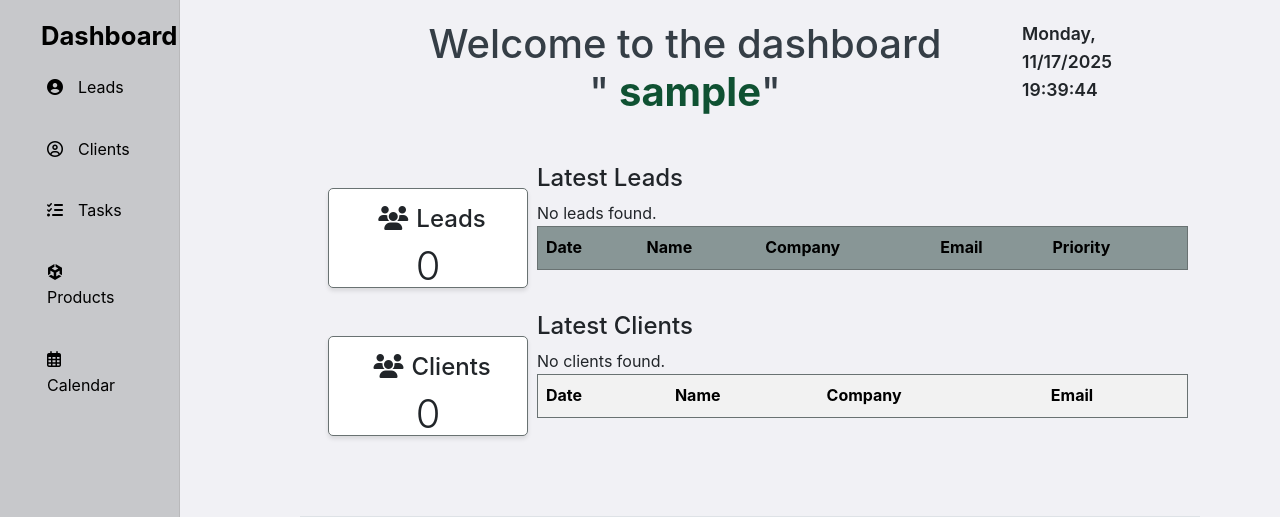
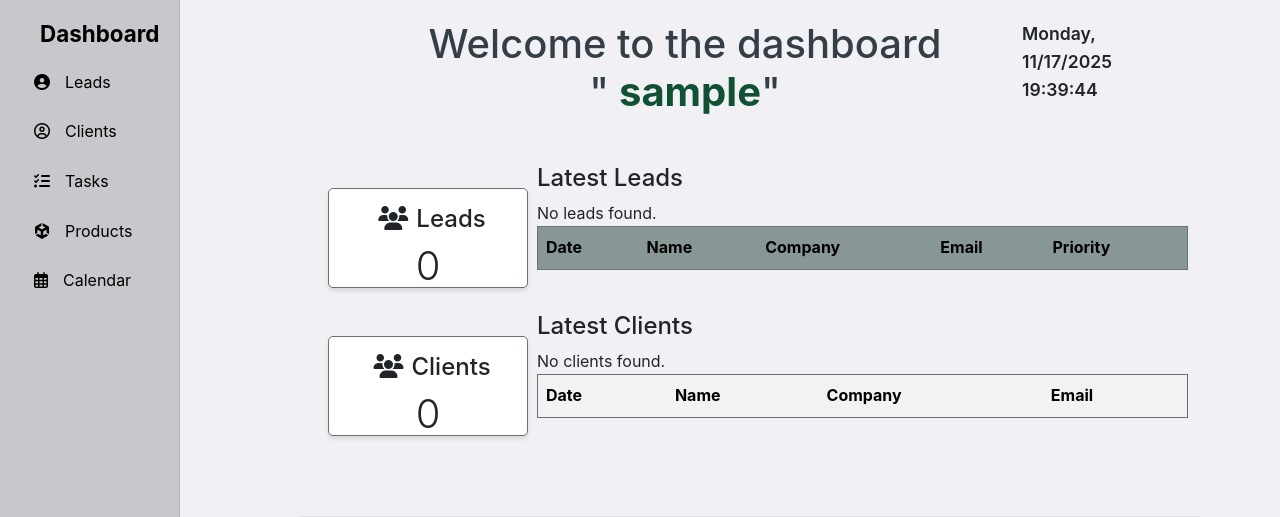
Before and after one commit to lenkamac/CrmSystem, a Django app: page /dashboard/ in a window 1280 px wide. Shown: the part 50-567 px from the top of the page. Run offline with Django 5.2, Linux system fonts and the light colour scheme; the visitor is signed in with stand-in values (Sample User, id 1); data that the repository does not hold is empty; some libraries are stand-ins or nearby versions.

Commit message:
css and resize offcanvas-menu

```diff
--- a/core/templates/core/partials/offcanvas_menu.html
+++ b/core/templates/core/partials/offcanvas_menu.html
@@ -6,28 +6,28 @@
         <div class="text-start">
             <a href="{% url 'dashboard:dashboard' %}" class="offcanvas-a">Dashboard</a>
         </div>
-        <ul class="list-unstyled">
-            <li class="px-lg-3 py-lg-2">
+        <ul class="list-unstyled text-center">
+            <li class="text-start">
                 <a href="{% url 'lead:list' %}">
                     <i class="fa-solid fa-circle-user"></i>Leads
                 </a>
             </li>
-            <li class="px-lg-3 py-lg-2">
+            <li class="text-start">
                 <a href="{% url 'client:list' %}">
                     <i class="fa-regular fa-circle-user"></i>Clients
                 </a>
             </li>
-            <li class="px-lg-3 py-lg-2">
+            <li class="text-start">
                 <a href="{% url 'task:task_list' %}">
                     <i class="fa-solid fa-list-check"></i>Tasks
                 </a>
             </li>
-            <li class="px-lg-3 py-lg-2">
+            <li class="text-start">
                 <a href="{% url 'product:product_list' %}">
                     <i class="bi bi-unity"></i>Products
                 </a>
             </li>
-            <li class="px-lg-3 py-lg-2">
+            <li class="text-start">
                 <a href="{% url 'calendarapp:calendar' %}">
                     <i class="fa-regular fa-calendar-days"></i>Calendar
                 </a>
--- a/static/styles.css
+++ b/static/styles.css
@@ -243,12 +273,43 @@ h2 {
     font-size: 1.6rem;
     text-align: center;
     padding: 20px;
-    margin: 5px;
+    margin: 7px;
 }
 .offcanvas-a:hover {
     color: #353E46;
     font-weight: bold;
 }
+@media (max-width: 767px) {
+    .offcanvas-a {
+        font-size: 0.8rem;
+        margin:0;
+        padding: 0;
+
+    }
+}
+@media (min-width: 768px) and (max-width: 1099px) {
+    .offcanvas-a {
+        font-size: 1.2rem;
+        margin:12px;
+        padding: 10px;
+    }
+}
+@media (min-width: 1100px){
+    .offcanvas-a {
+        font-size: 1.4rem;
+        margin:12px;
+        padding: 12px;
+    }
+}
+@media (min-width: 1700px) {
+    .offcanvas-a {
+        font-size: 1.6rem;
+        margin:10px;
+        padding: 12px;
+    }
+
+}
+
 .offcanvas-custom ul li a {
     color:black;
     font-size: 1.4rem;
@@ -261,6 +322,42 @@ h2 {
     color: #023564;
     font-weight: bold;
 }
+@media (max-width: 767px) {
+    .offcanvas-custom ul li a {
+        font-size: 0.7rem;
+        padding: 4px;
+        margin: 3px;
+    }
+}
+@media (min-width: 768px) and (max-width: 1099px) {
+    .offcanvas-custom ul li a {
+        font-size: 1rem;
+        padding: 5px;
+        margin: 12px;
+    }
+}
+@media (min-width: 1100px){
+    .offcanvas-custom ul li a {
+        font-size: 1.1rem;
+        padding: 6px;
+        margin: 12px;
+    }
+}
+@media (min-width: 1500px) {
+    .offcanvas-custom ul li a {
+        font-size: 1.2rem;
+        padding: 7px;
+        margin: 14px;
+    }
+}
+@media (min-width: 2350px) {
+    .offcanvas-custom ul li a {
+        font-size: 1.6rem;
+        padding:11px;
+        margin: 20px;
+    }
+}
+
 .offcanvas-custom ul li a i {
     margin-right: 15px; /* Space between icon and text */
     font-size: 1.4rem; /* Adjust font size */
```
Also changed, not shown: other parts of static/styles.css (+57 -2 lines).
